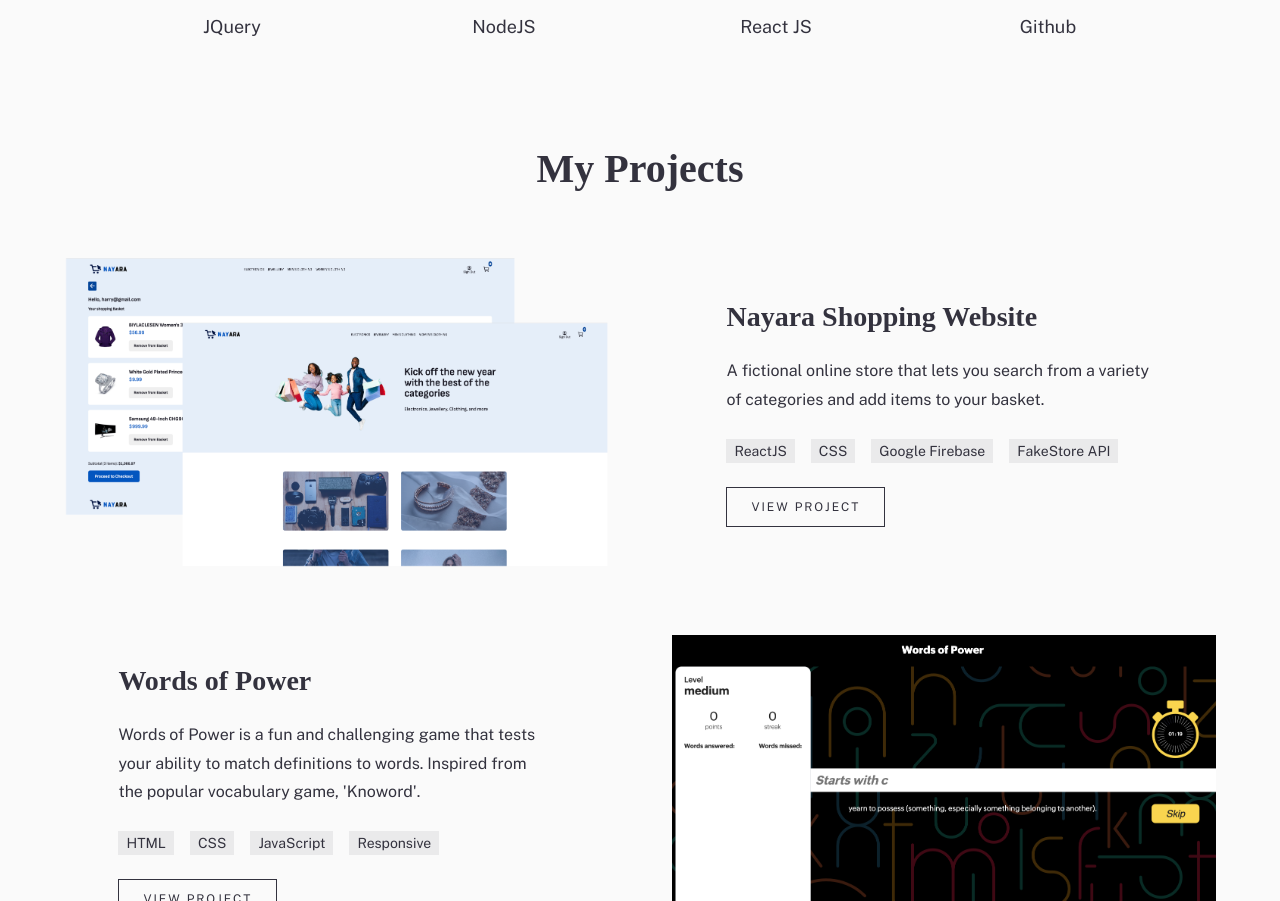
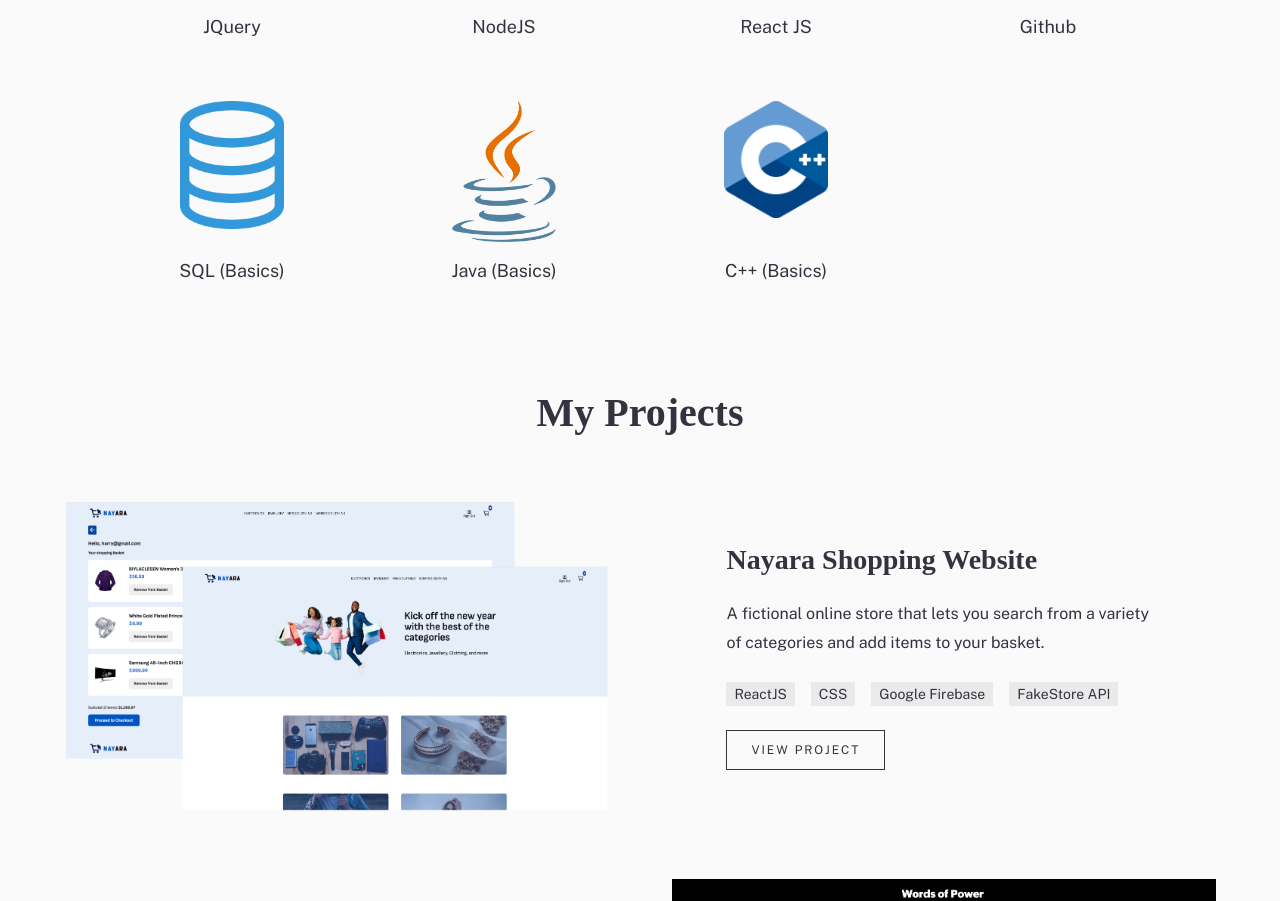
Before and after one commit to sree-lakshmi-n/portfolio, a React (Create React App) app: page / in a window 1280 px wide. Shown: the part 1234-2135 px from the top of the page. Built offline with nearby package versions, Linux system fonts and the light colour scheme; a web font is replaced by a local one.

Commit message:
added basic level skills

```diff
--- a/src/components/SkillsSection/SkillsSection.js
+++ b/src/components/SkillsSection/SkillsSection.js
@@ -8,6 +8,9 @@ import jquery from "../../images/skills/jquery.png";
 import node from "../../images/skills/node-js.png";
 import react from "../../images/skills/react.png";
 import git from "../../images/skills/git.png";
+import sql from "../../images/skills/sql.png";
+import java from "../../images/skills/java.png";
+import cpp from "../../images/skills/cpp.png";
 import GridWrapper from "../../UI/GridWrapper/GridWrapper";
 import FlexWrapper from "../../UI/FlexWrapper/FlexWrapper";
 
@@ -45,6 +48,18 @@ export default function SkillsSection() {
       icon: git,
       name: "Github",
     },
+    {
+      icon: sql,
+      name: "SQL (Basics)",
+    },
+    {
+      icon: java,
+      name: "Java (Basics)",
+    },
+    {
+      icon: cpp,
+      name: "C++ (Basics)",
+    },
   ];
   return (
     <section id="skills" className="section-skills container">
```
